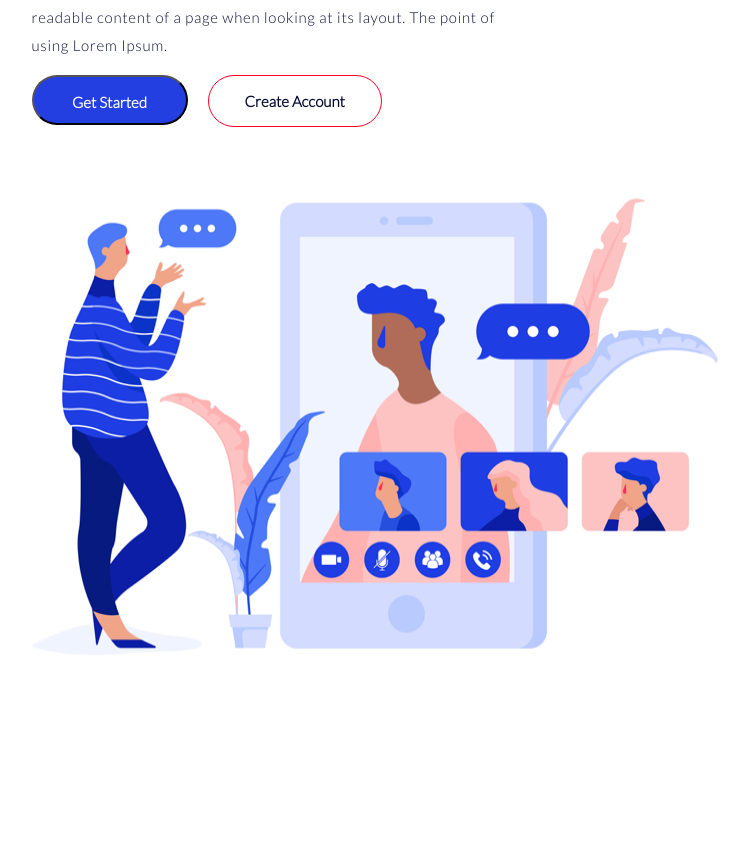
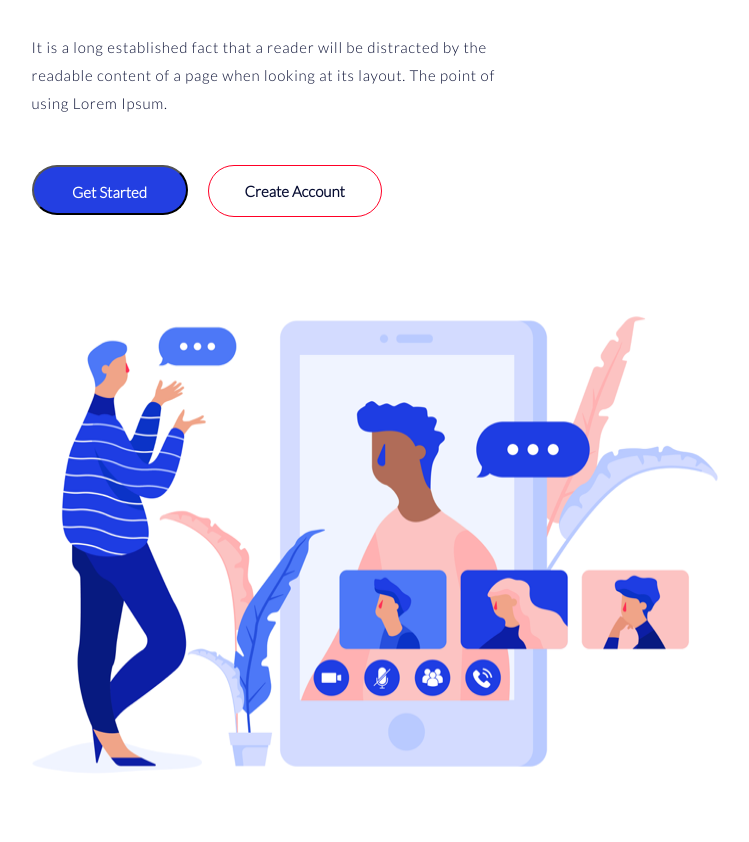
Before and after one commit to MarinaShu/One, a plain HTML site: page Task1/index.html in a window 1280 px wide. Shown: the part 410-1252 px from the top of the page, without its empty margins (250-999 px from the left). Before the commit the page ends 1134 px from the top, so only its background shows below. Drawn offline with Linux system fonts and the light colour scheme.

Commit message:
Add files via upload
добавила выравнивание между блоков

```diff
--- a/Task1/css/style.css
+++ b/Task1/css/style.css
@@ -4,6 +4,8 @@
 }
 .text
 {
+    margin-top: 60px;
+    margin-bottom: 90px;
     font-family: 'Crete Round', serif;;
     font-style: normal;
     font-weight: normal;
@@ -28,6 +30,8 @@
 }
 .main_text
 {
+    margin-top: 36px;
+    margin-bottom: 48px;
     max-width: 497px;
     font-family: 'Lato', sans-serif;;
     font-style: normal;
@@ -99,6 +103,7 @@
 
 .photo
 {
+    margin-top: 28px;
     width: 717px;
     height: 569px;
     left: 451px;
```
